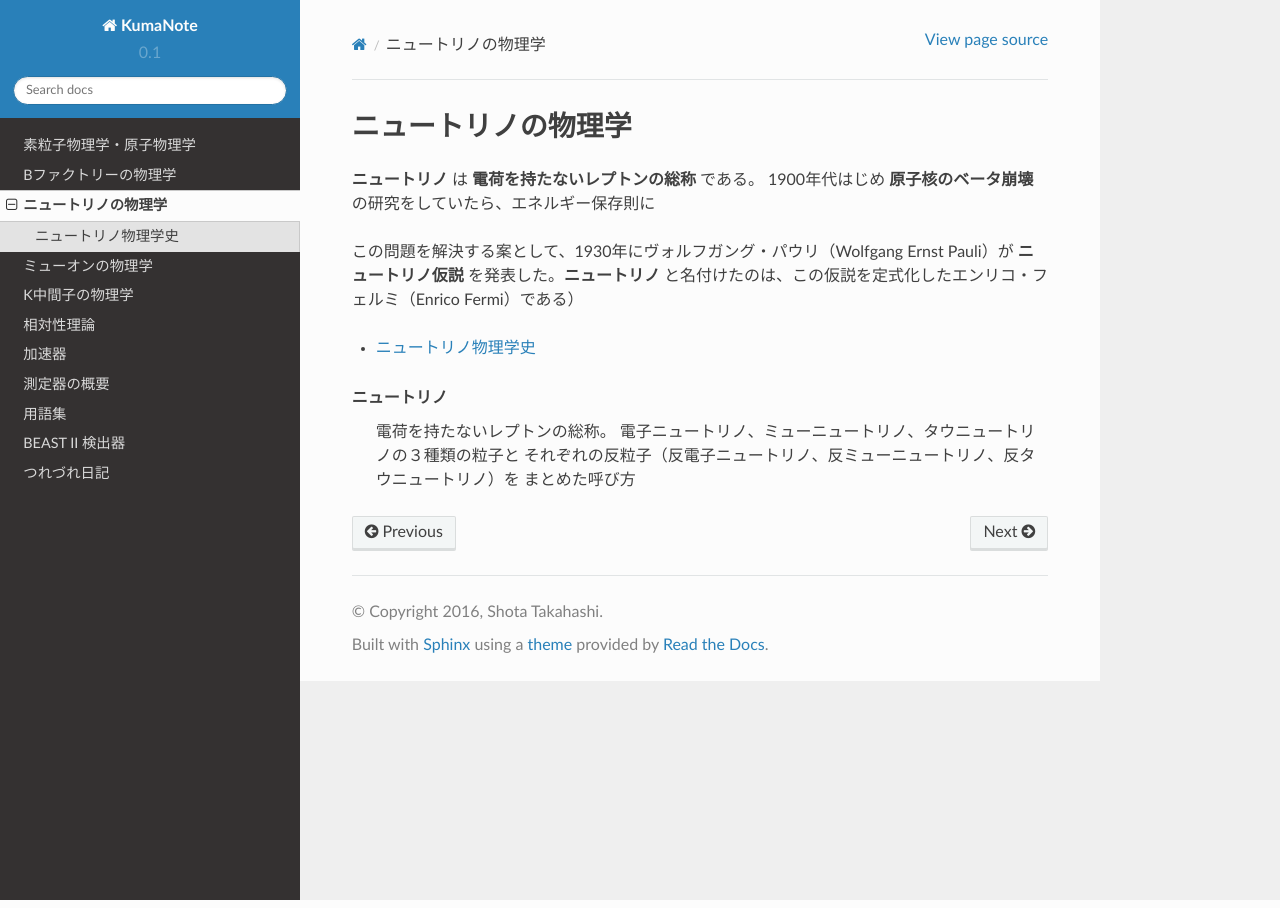
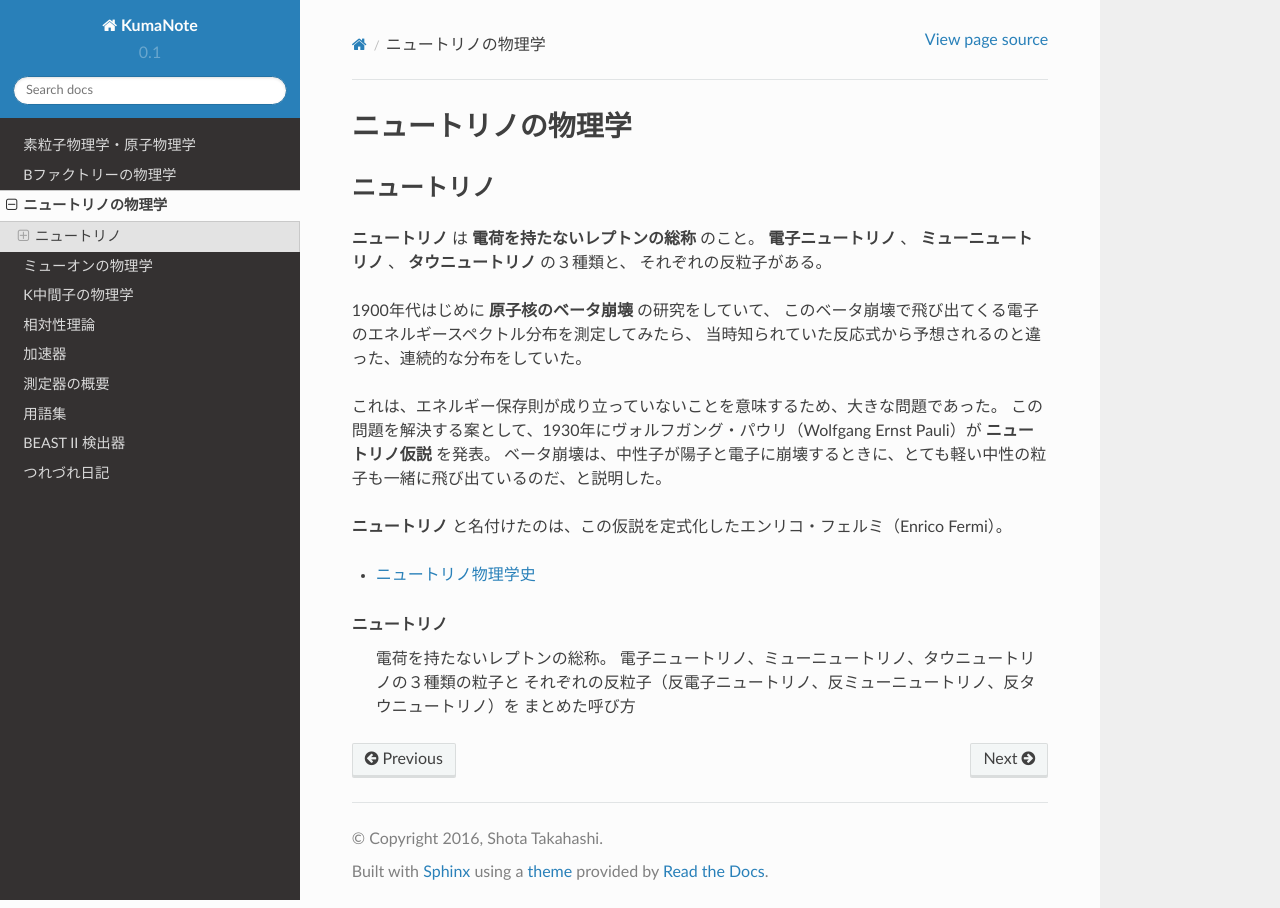
Before and after one commit to shotakaha/kumanote, a Sphinx documentation site: the page built from docs/source/neutrino.rst, in a window 1280 px wide. Built offline with Sphinx 7.4.7 and the Read the Docs theme 2.0.0, drawn with Linux system fonts in a browser that asks for light colours; pages that are not in the unit, such as notebooks, are missing from menus.

Commit message:
Add new note

```diff
--- a/docs/source/neutrino.rst
+++ b/docs/source/neutrino.rst
@@ -2,12 +2,26 @@
 ニュートリノの物理学
 ================================================================================
 
-**ニュートリノ** は **電荷を持たないレプトンの総称** である。
-1900年代はじめ **原子核のベータ崩壊** の研究をしていたら、エネルギー保存則に
 
+ニュートリノ
+==================================================
+
+**ニュートリノ** は **電荷を持たないレプトンの総称** のこと。
+**電子ニュートリノ** 、
+**ミューニュートリノ** 、
+**タウニュートリノ** の３種類と、
+それぞれの反粒子がある。
+
+1900年代はじめに **原子核のベータ崩壊** の研究をしていて、
+このベータ崩壊で飛び出てくる電子のエネルギースペクトル分布を測定してみたら、
+当時知られていた反応式から予想されるのと違った、連続的な分布をしていた。
+
+これは、エネルギー保存則が成り立っていないことを意味するため、大きな問題であった。
 この問題を解決する案として、1930年にヴォルフガング・パウリ（Wolfgang Ernst Pauli）が
-**ニュートリノ仮説** を発表した。**ニュートリノ** と名付けたのは、この仮説を定式化したエンリコ・フェルミ（Enrico Fermi）である）
+**ニュートリノ仮説** を発表。
+ベータ崩壊は、中性子が陽子と電子に崩壊するときに、とても軽い中性の粒子も一緒に飛び出ているのだ、と説明した。
 
+**ニュートリノ** と名付けたのは、この仮説を定式化したエンリコ・フェルミ（Enrico Fermi）。
 
 .. toctree::
   :maxdepth: 1
```
